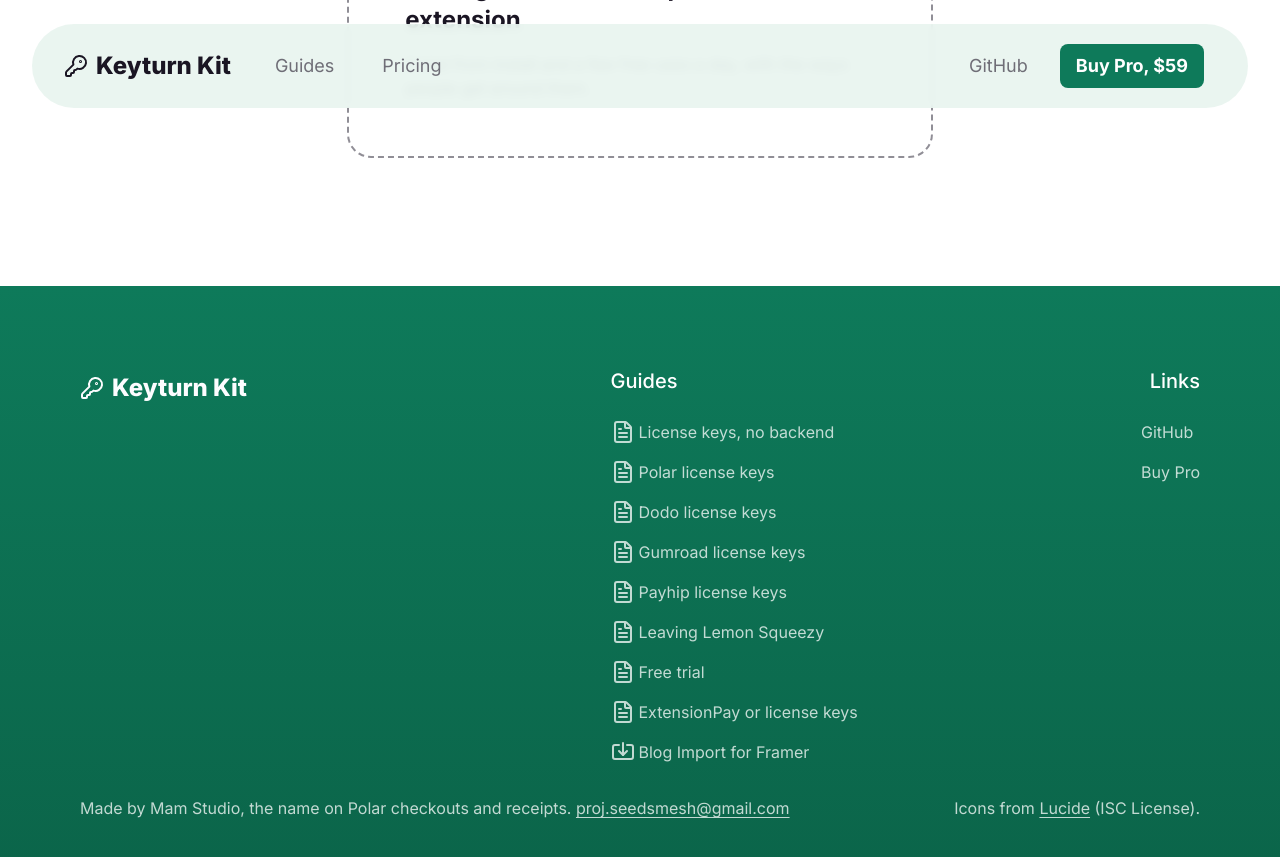
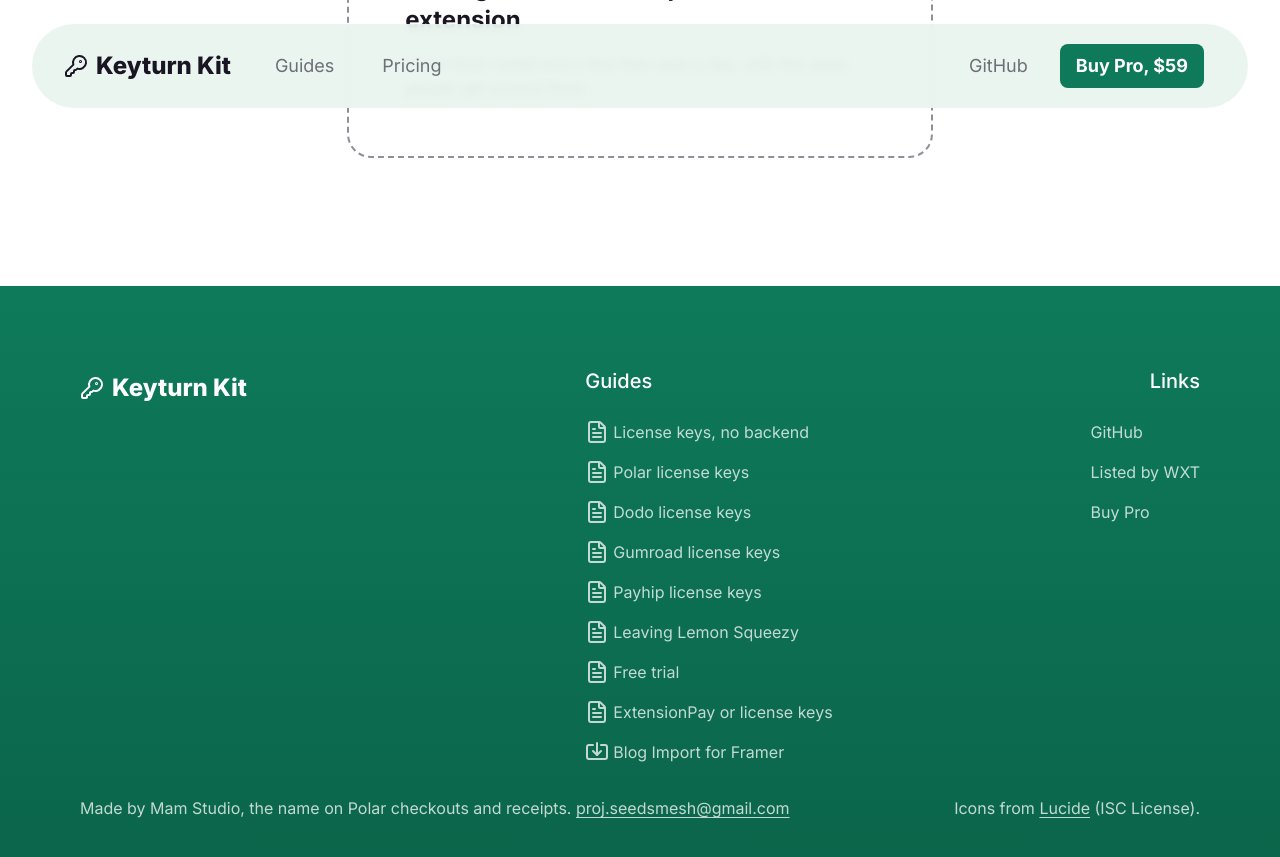
Before and after one commit to keyturnkit/keyturnkit.github.io, a Jekyll site: the page index.html, which Jekyll copies as it is, in a window 1280 px wide and 900 px high, scrolled down 9930 px. Shown: the top 857 px of the window. Built offline with Jekyll 4.4.1, drawn with Linux system fonts in a browser that asks for light colours.

Commit message:
Footer: listed in the WXT community resources

```diff
--- a/index.html
+++ b/index.html
@@ -315,6 +315,7 @@
         <h3>Links</h3>
         <div class="foot-links">
           <a href="https://github.com/keyturnkit/keyturn-kit">GitHub</a>
+          <a href="https://wxt.dev/guide/resources/community">Listed by WXT</a>
           <a href="https://buy.polar.sh/polar_cl_lbYlQnZT7FFPBcNrAdcwK1gqzx45xyNy3anEs3twjGy">Buy Pro</a>
         </div>
       </div>
```
